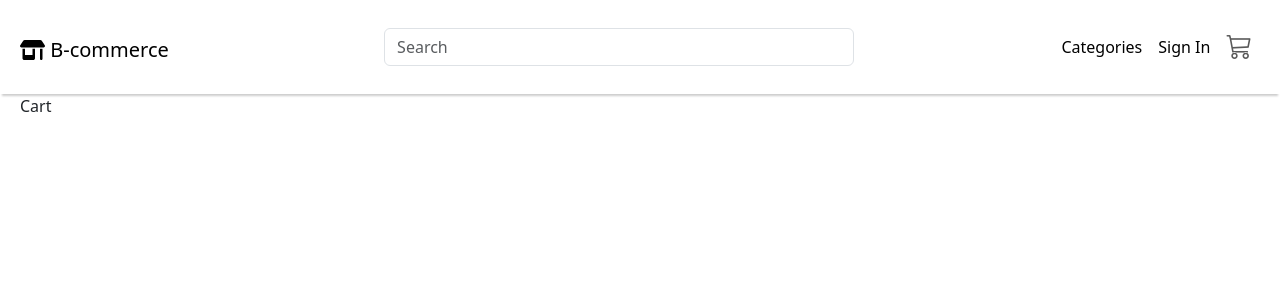
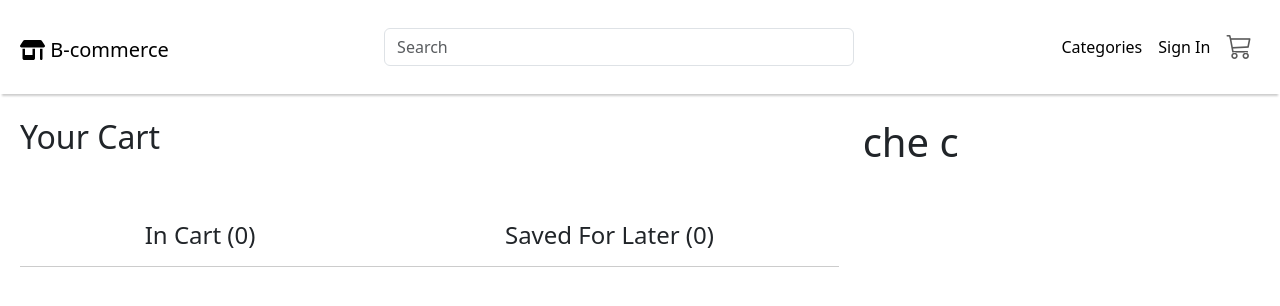
Before and after one commit to BrandonTDiep/B-commerce, a React (Create React App) app in the folder client/: page /cart in a window 1280 px wide. Shown: the top 306 px of the page. Built offline with nearby package versions, Linux system fonts and the light colour scheme.

Commit message:
made 'CartItems.js' component and added it to 'Cart.js'

```diff
--- /dev/null
+++ b/client/src/components/CartItems.js
@@ -0,0 +1,44 @@
+import { useCart } from '../context/CartContext'
+import { formatUSD } from '../utils/helpers';
+import QuantityUpdater from "./QuantityUpdater";
+
+const CartItems = ({ cartItems, cartImg }) => {
+    const { addToCart, removeFromCart, deleteFromCart } = useCart()
+
+    const handleIncrease = (product) => {
+        addToCart(product, 1)
+    }
+
+    const handleDecrease = (product) => {
+        removeFromCart(product, 1)
+    }
+
+    const handleDelete = (product) => {
+        deleteFromCart(product)
+    }
+
+    return (
+        <ul className='cart-items'>
+                {cartItems.map((item) => (
+                <li key={item.product.id} className='cart-product d-flex py-2'>
+                    <img className={cartImg} src={item.product.images[0]} alt={item.product.title} />
+                    <div className='d-flex flex-column justify-content-evenly flex-grow-1 px-2'>
+                    <span className='cart-product-title d-flex justify-content-between'>{item.product.title}
+                        <button type="button" className="btn-close cart" aria-label="Close" onClick={() => handleDelete(item.product)} ></button>
+                    </span>
+                    <span className='cart-product-price'>{formatUSD(item.quantity * item.product.price)}</span>
+                    <QuantityUpdater
+                        productId={item.product.id}
+                        quantity={item.quantity}
+                        handleIncrease={() => handleIncrease(item.product)}
+                        handleDecrease={() => handleDecrease(item.product)}
+                        size={'small'}
+                    />
+                    </div>
+                </li>
+                ))}
+        </ul>
+    )
+}
+
+export default CartItems
--- a/client/src/components/Offcanvas.js
+++ b/client/src/components/Offcanvas.js
@@ -2,25 +2,11 @@ import { Offcanvas, Button } from 'react-bootstrap';
 import { useCart } from '../context/CartContext'
 import { Link } from 'react-router-dom'
 import { formatUSD } from '../utils/helpers';
-
-import QuantityUpdater from "./QuantityUpdater";
+import CartItems from "./CartItems";
 
 const OffCanvas = ({ show, onClose, ...props }) => {
 
-  const { cartItems, cartQuantity, addToCart, removeFromCart, deleteFromCart, cartTotalPrice } = useCart()
-
-  const handleIncrease = (product) => {
-    addToCart(product, 1)
-  }
-
-  const handleDecrease = (product) => {
-    removeFromCart(product, 1)
-  }
-
-  const handleDelete = (product) => {
-    deleteFromCart(product)
-  }
-
+  const { cartItems, cartQuantity, cartTotalPrice } = useCart()
 
   return (
     <>
@@ -32,26 +18,7 @@ const OffCanvas = ({ show, onClose, ...props }) => {
           {cartItems.length === 0 ?
           <p>Your cart is empty!</p>
           :
-          <ul className='cart-items'>
-            {cartItems.map((item) => (
-              <li key={item.product.id} className='cart-product d-flex py-2'>
-                <img className='cart-product-img' src={item.product.images[0]} alt={item.product.title} />
-                <div className='d-flex flex-column justify-content-evenly flex-grow-1 px-2'>
-                  <span className='cart-product-title d-flex justify-content-between'>{item.product.title}
-                    <button type="button" className="btn-close cart" aria-label="Close" onClick={() => handleDelete(item.product)} ></button>
-                  </span>
-                  <span className='cart-product-price'>{formatUSD(item.quantity * item.product.price)}</span>
-                  <QuantityUpdater
-                    productId={item.product.id}
-                    quantity={item.quantity}
-                    handleIncrease={() => handleIncrease(item.product)}
-                    handleDecrease={() => handleDecrease(item.product)}
-                    size={'small'}
-                  />
-                </div>
-              </li>
-            ))}
-          </ul>
+          <CartItems cartItems={cartItems} cartImg={'cart-product-img'}/>
           }
         </Offcanvas.Body>
         <div className='offcanvas-footer'>
--- a/client/src/index.css
+++ b/client/src/index.css
@@ -349,6 +349,23 @@ input::-webkit-inner-spin-button {
 
 
 /******************************************
+/* CART PAGE LAYOUT
+/*******************************************/
+
+.cart-options{
+  text-align: center;
+}
+
+.cart-product-img-small{
+  width: 20%;
+}
+
+.cart-in, .cart-save{
+  border-bottom: 1px solid rgb(204, 204, 204);
+}
+
+
+/******************************************
 /* CART/OFFCANVAS COMPONENT
 /*******************************************/
 .cart-product{
--- a/client/src/pages/Cart.js
+++ b/client/src/pages/Cart.js
@@ -1,8 +1,27 @@
-import React from 'react'
+import CartItems from "../components/CartItems";
+import { useCart } from '../context/CartContext'
 
 const Cart = () => {
+
+  const { cartItems, cartQuantity, cartTotalPrice } = useCart()
+
+
   return (
-    <div>Cart</div>
+    <div className='row mt-4'>
+      <section className='col'>
+        <h2>Your Cart</h2>
+        <div className='cart-options mt-5 d-flex'>
+          <h4 className='flex-fill cart-in p-3'>In Cart ({cartQuantity})</h4>
+          <h4 className='flex-fill cart-save p-3'>Saved For Later (0)</h4>
+        </div>
+        <CartItems cartItems={cartItems} cartImg={'cart-product-img-small'}/>
+
+      </section>
+      <section className='col-4'>
+       <h1>che c</h1>
+      </section>
+
+    </div>
   )
 }
 
```
